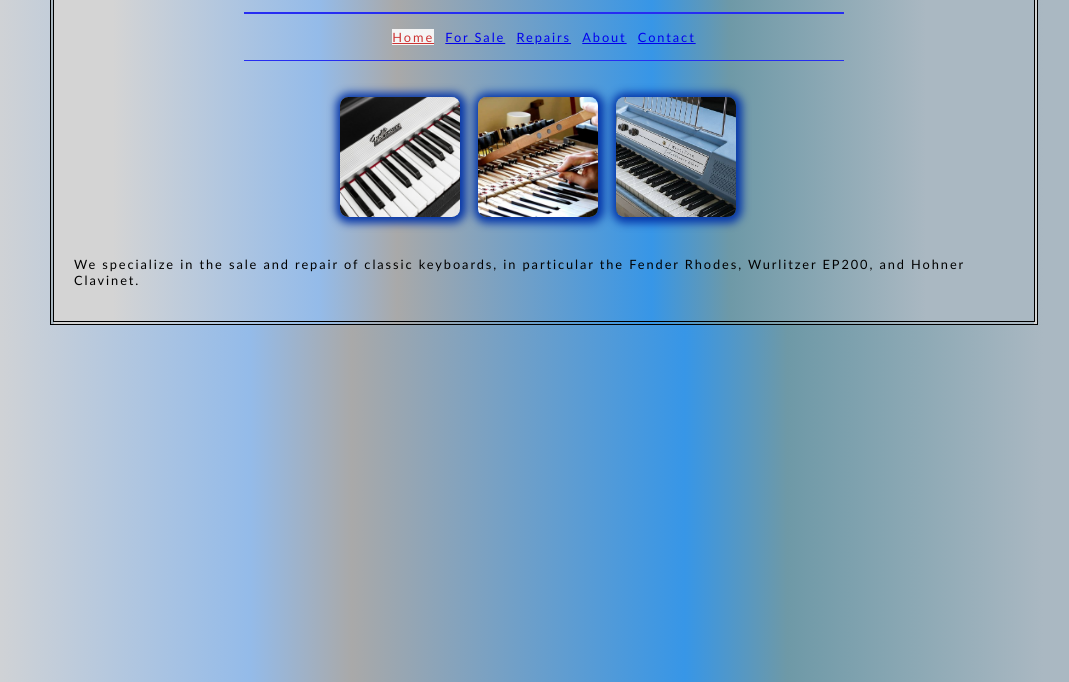
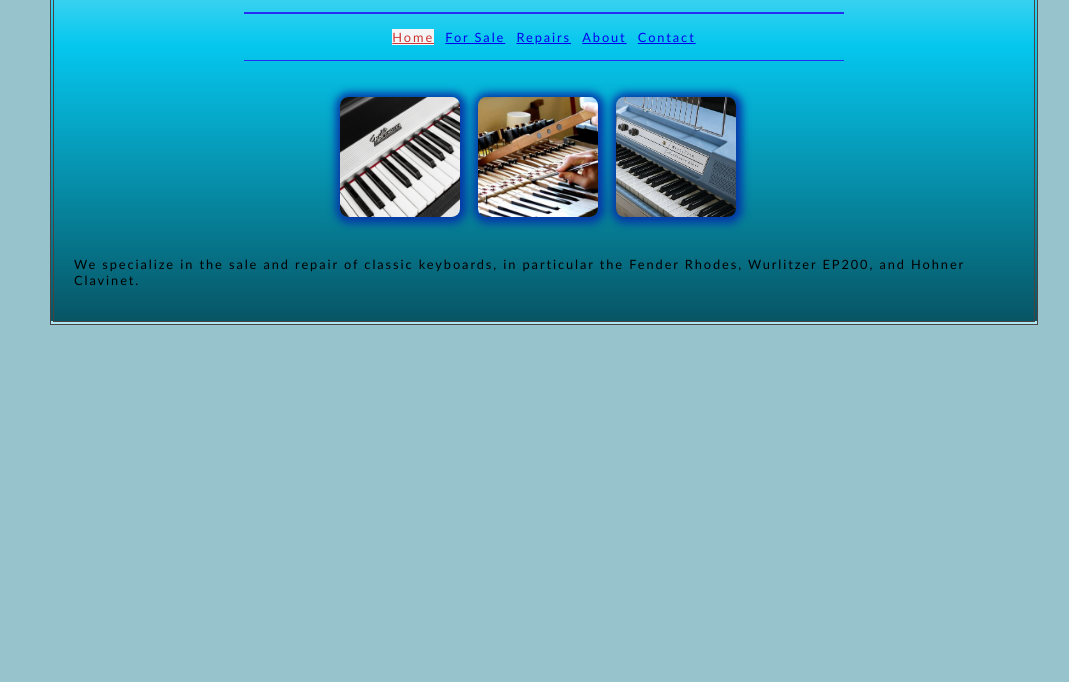
Before and after one commit to Mejia-neust/KeyboardStore, a plain HTML site: page index.html in a window 1280 px wide. Shown: the part 118-800 px from the top of the page, without its empty margins (96-1165 px from the left). Drawn offline with Linux system fonts and the light colour scheme.

Commit message:
Update analog.css

```diff
--- a/analog.css
+++ b/analog.css
@@ -2,18 +2,19 @@ html body {
     font-size: 80%;
     font-family:'Trebuchet MS', 'Lucida Sans Unicode';
     letter-spacing: 0.15em;
-    background: rgb(212,212,212);
-    background: linear-gradient(90deg, rgba(212,212,212,1) 6%, rgba(148,187,233,1) 27%, rgba(169,169,169,1) 35%, rgba(55,150,231,1) 61%, rgba(110,153,167,1) 69%, rgba(170,184,194,1) 89%);
+    background: rgb(150, 195, 204);
+    background: linear-gradient(180deg, rgba(173,232,244,1) 0%, rgb(5, 238, 238) 35%, rgba(7,85,100,1) 100%,)
+
 }
 #page{
     max-width: 940px;
     min-width: 720px;
     margin: 10px auto 10px auto;
     padding: 20px;
-    border: 4px double #000;
-    background-color: #ffffff;
-    background: rgb(212,212,212);
-background: linear-gradient(90deg, rgba(212,212,212,1) 6%, rgba(148,187,233,1) 27%, rgba(169,169,169,1) 35%, rgba(55,150,231,1) 61%, rgba(110,153,167,1) 69%, rgba(170,184,194,1) 89%);
+    border: 4px double #4c4242;
+    background: rgb(173,232,244);
+    background: linear-gradient(180deg, rgba(173,232,244,1) 0%, rgba(5,199,238,1) 35%, rgba(7,85,100,1) 100%)
+
 }
 
 #logo{
@@ -106,7 +107,7 @@ circle{
     display: none;
     text-align: center;
     background-color: #9bcce2;
-    color: #fff;
+    color: #e6b3b3e9;
     padding: 10px;
 }
 .circle:hover .text-overlay{
```
